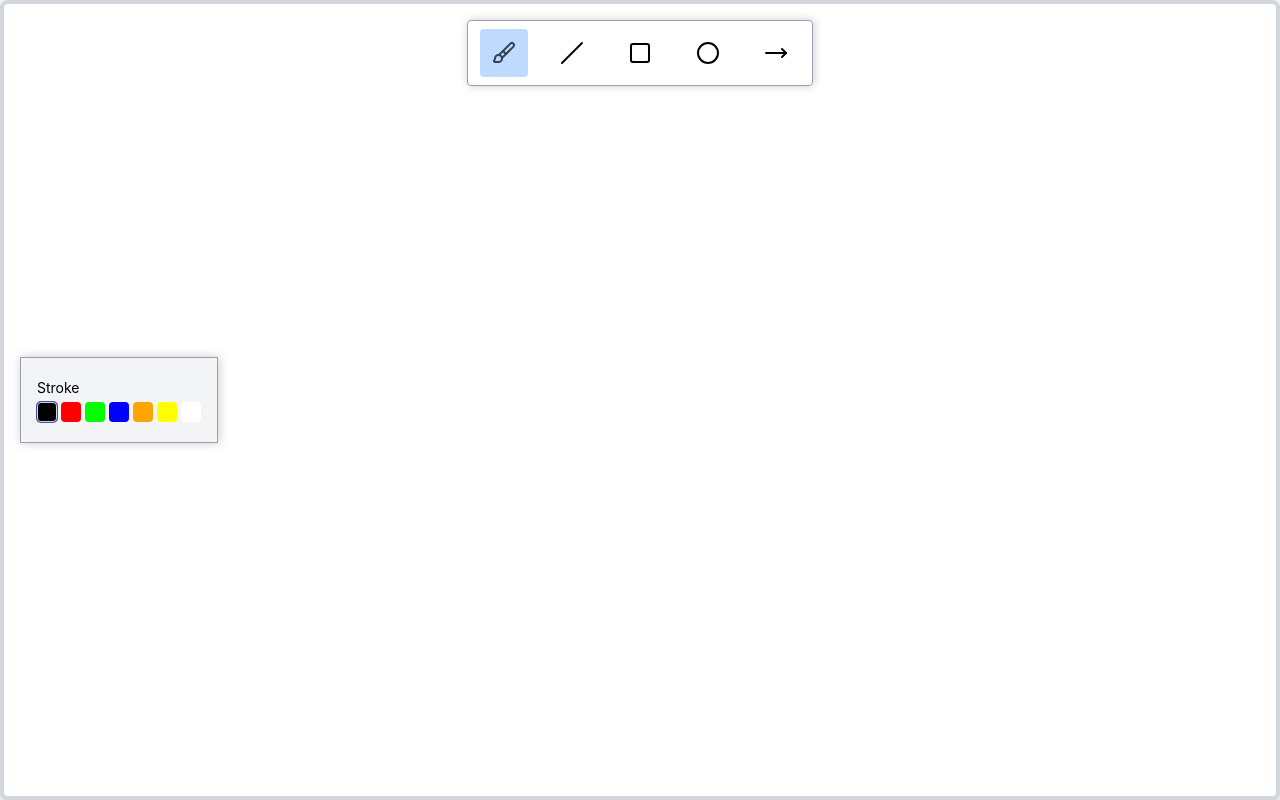
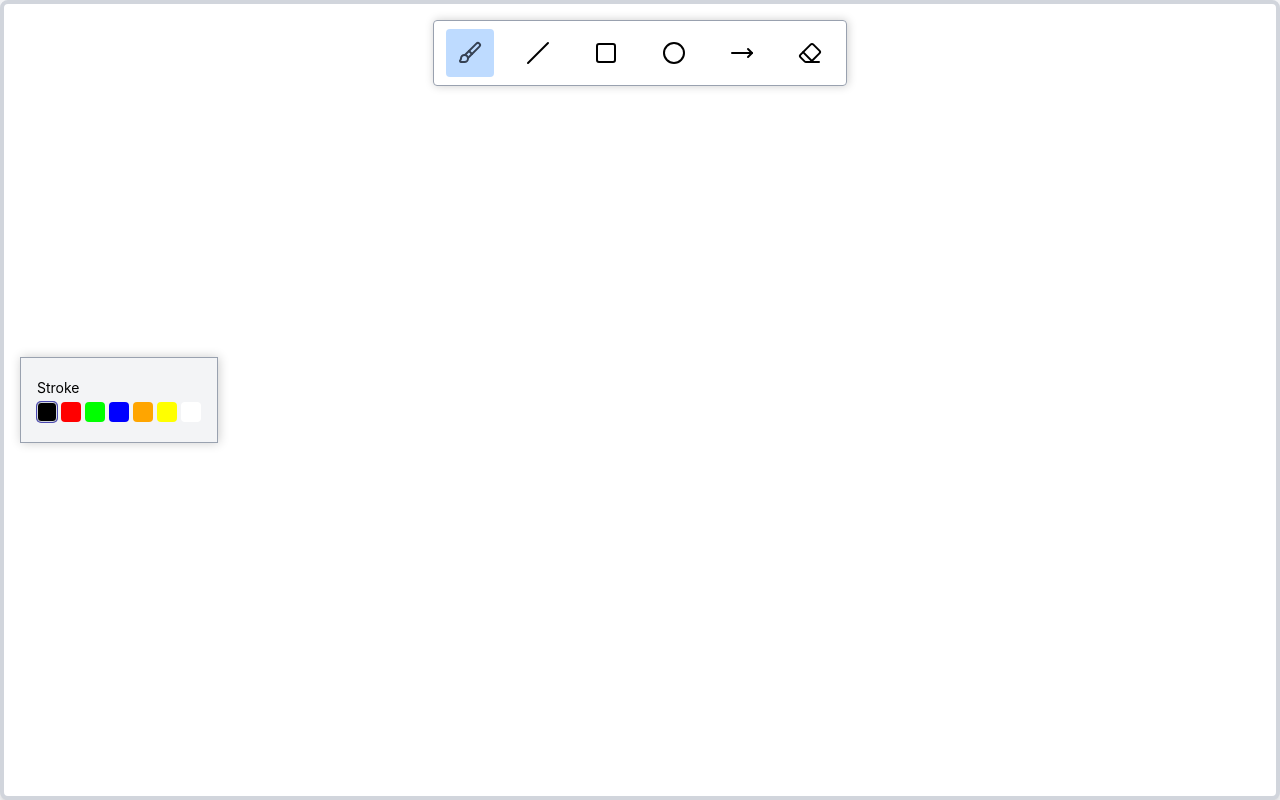
Before and after one commit to Pranto210102/WhiteBoard, a React (Vite) app: page / in a window 1280 px wide. Built offline with nearby package versions, Linux system fonts and the light colour scheme.

Commit message:
complete erase tool

```diff
--- a/src/components/Board/index.jsx
+++ b/src/components/Board/index.jsx
@@ -10,8 +10,7 @@ const Board = () => {
     const {elements,
         boardMouseDownEventHandler,
         boardMouseMoveEventHandler,
-        boardMouseUpEventHandler,
-        toolActionsTypes} = useContext(BoardContext);
+        boardMouseUpEventHandler } = useContext(BoardContext);
     const { toolboxState } = useContext(toolboxContext);
 
     useEffect(() => {
@@ -57,16 +56,16 @@ const Board = () => {
     }, [elements])
     const handleMouseDownEvent = (event) => {
         const {clientX, clientY} = event;
-        console.log(clientX, clientY);
+        // console.log(clientX, clientY);
 
         boardMouseDownEventHandler(clientX, clientY, toolboxState);
     }
 
     const handleMouseMoveEvent = (event, ) => {
-        if(toolActionsTypes !== "DRAWING") return;
+        // if(toolActionsTypes !== "DRAWING") return;
 
         const {clientX, clientY} = event;
-        console.log(clientX, clientY);
+        // console.log(clientX, clientY);
 
         boardMouseMoveEventHandler(clientX, clientY, toolboxState);
     }
@@ -78,7 +77,7 @@ const Board = () => {
   return (
     <>
         <div className='w-screen h-screen bg-gray-100'>
-            <canvas
+            <canvas id='canvas'
                 ref={canvasRef}
                 className='border-4 border-gray-300 w-full h-full bg-white rounded-lg shadow-md'
              onMouseDown={handleMouseDownEvent}
--- a/src/components/Toolbar/index.jsx
+++ b/src/components/Toolbar/index.jsx
@@ -45,6 +45,13 @@ const Toolbar = () => {
                     <TOOL_ITEMS.ARROW size={24} />
                </div>
 
+               <div className ={cx(classes.toolItem, {
+                [classes.active]: activeTool === TOOL_ITEMS.ERASER
+                   })} onClick={() => handleToolItemClick(TOOL_ITEMS.ERASER)}>
+
+                    <TOOL_ITEMS.ERASER size={24} />
+               </div>
+
             </div>
         </>
     )
--- a/src/components/store/BoardProvider.jsx
+++ b/src/components/store/BoardProvider.jsx
@@ -4,7 +4,7 @@ import { useState, useReducer, useContext } from "react";
 import TOOL_ITEMS, { BOARD_ACTIONS, TOOL_ACTIONS_TYPES} from "../../constants";
 import { getStroke } from 'perfect-freehand';
 
-import { createRoughElement, getSvgPathFromStroke } from "../utlis/elements.jsx";
+import { createRoughElement, getSvgPathFromStroke, isPointInElement } from "../utlis/elements.jsx";
 
 
 const boardReducer = (state, action) => {
@@ -84,6 +84,18 @@ const boardReducer = (state, action) => {
                     lastCoordinates: null,
                 }
             }
+            case BOARD_ACTIONS.ERASING: {
+                const { clientX, clientY } = action.payload;
+                const newElements = state.elements.filter(element => {
+                    return !isPointInElement(element, clientX, clientY);
+                });
+                return {
+                    ...state,
+                    elements: newElements,
+                    toolActionsTypes: TOOL_ACTIONS_TYPES.ERASING,
+                    lastCoordinates: { clientX, clientY },
+                };
+            }
 
         default:
             return state;
@@ -102,6 +114,16 @@ function BoardProvider({ children }) {
     const [boardState, dispatchBoardAction] = useReducer(boardReducer, initialBoardState);
 
     const boardMouseDownEventHandler = (clientX, clientY, toolboxState) => {
+        if(boardState.activeTool === TOOL_ITEMS.ERASER) {
+            dispatchBoardAction({
+                type: BOARD_ACTIONS.ERASING,
+                payload: {
+                    clientX,
+                    clientY,
+                },
+            });
+            return;
+        }
         dispatchBoardAction({
             type: BOARD_ACTIONS.DRAW_DONE,
             payload: {
@@ -115,6 +137,7 @@ function BoardProvider({ children }) {
     }
 
     const boardMouseMoveEventHandler = (clientX, clientY, toolboxState) => {
+        if(boardState.toolActionsTypes === TOOL_ACTIONS_TYPES.DRAWING) {
                 dispatchBoardAction({
                 type: BOARD_ACTIONS.DRAW_MOVE,
                 payload: {
@@ -125,6 +148,17 @@ function BoardProvider({ children }) {
                     size: toolboxState[boardState.activeTool]?.size,
                 },
             });
+        }
+        else if(boardState.toolActionsTypes === TOOL_ACTIONS_TYPES.ERASING) {
+            dispatchBoardAction({
+                type: BOARD_ACTIONS.ERASING,
+                payload: {
+                    clientX,
+                    clientY,
+                },
+            });
+        }
+
     }
 
     const boardMouseUpEventHandler = () => {
--- a/src/components/store/ToolboxProvider.jsx
+++ b/src/components/store/ToolboxProvider.jsx
@@ -30,6 +30,10 @@ function toolboxReducer(state, action) {
 
 function initialState() {
     return {
+        [TOOL_ITEMS.BRUSH]: {
+            stroke: COLORS.BLACK,
+            size: 1,
+        },
         [TOOL_ITEMS.Line]: {
             stroke: COLORS.BLACK,
             size: 1,
--- a/src/components/utlis/elements.jsx
+++ b/src/components/utlis/elements.jsx
@@ -82,6 +82,36 @@ export const createRoughElement = (id, x1, y1, x2, y2, {type, stroke, fill, size
     return element;
 }
 
+export const isPointInElement = (element, pointX, pointY) => {
+    const context = document.getElementById('canvas').getContext('2d');
+    switch(element.type) {
+        case TOOL_ITEMS.Line:
+        case TOOL_ITEMS.ARROW:
+            return isPointCloseToLine(element.x1, element.y1, element.x2, element.y2, pointX, pointY);
+        case TOOL_ITEMS.Box:
+        case TOOL_ITEMS.Circle:
+            return isPointCloseToLine(element.x1, element.y1, element.x2, element.y1, pointX, pointY) ||
+                   isPointCloseToLine(element.x2, element.y1, element.x2, element.y2, pointX, pointY) ||
+                   isPointCloseToLine(element.x2, element.y2, element.x1, element.y2, pointX, pointY) ||
+                   isPointCloseToLine(element.x1, element.y2, element.x1, element.y1, pointX, pointY);
+
+        case TOOL_ITEMS.BRUSH:
+            return context.isPointInPath(element.path, pointX, pointY);
+        default:
+            throw new Error('Type not recognized: ' + element.type);
+    }
+}
+
+const isPointCloseToLine = (x1, y1, x2, y2, pointX, pointY, size = 1) => {
+    const distance = Math.abs((y2 - y1) * pointX - (x2 - x1) * pointY + x2 * y1 - y2 * x1) / Math.hypot(y2 - y1, x2 - x1);
+    return distance <= Math.max(thresholdValue.LINE, size * 2.5);
+}
+
+export const thresholdValue = {
+    LINE: 6,
+    ARROW: 6,
+}
+
 export const getSvgPathFromStroke = (stroke) => {
   if (!stroke.length) return "";
 
--- a/src/constants.jsx
+++ b/src/constants.jsx
@@ -1,4 +1,4 @@
-import {Slash, Square, Circle, MoveRight, Brush} from 'lucide-react';
+import {Slash, Square, Circle, MoveRight, Brush, Eraser } from 'lucide-react';
 
 const TOOL_ITEMS = {
     Line: Slash,
@@ -6,11 +6,13 @@ const TOOL_ITEMS = {
     Circle: Circle,
     ARROW: MoveRight,
     BRUSH: Brush,
+    ERASER: Eraser,
 };
 
 export const TOOL_ACTIONS_TYPES = {
    NONE: 'NONE',
    DRAWING: 'DRAWING',
+   ERASING: 'ERASING',
 }
 
 export const BOARD_ACTIONS = {
@@ -18,6 +20,7 @@ export const BOARD_ACTIONS = {
     DRAW_DONE: 'DRAW_DONE',
     DRAW_MOVE: 'DRAW_MOVE',
     DRAW_UP: 'DRAW_UP',
+    ERASING: 'ERASING',
 }
 
 export const COLORS = {
```
Lines whose indentation alone changed are shown as unchanged.
